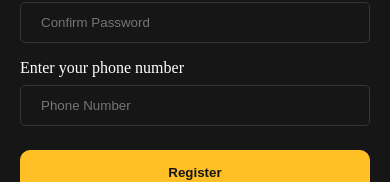
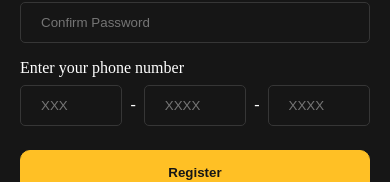
Before and after one commit to Ryugi62/como_website, a Vue app in the folder web/: page /register in a window 390 px wide. Shown: the part 493-675 px from the top of the page. Built offline with nearby package versions, Linux system fonts and the light colour scheme.

Commit message:
feat : change phone input form and check feat

```diff
--- a/web/src/views/RegisterView.vue
+++ b/web/src/views/RegisterView.vue
@@ -55,13 +55,31 @@
 
         <div class="input-wrapper">
           <label for="phone">Enter your phone number</label>
-          <input
-            id="phone"
-            v-model="phone"
-            type="tel"
-            class="input-field"
-            placeholder="Phone Number"
-          />
+          <div class="phone-input">
+            <input
+              id="phone1"
+              v-model="phone1"
+              type="tel"
+              class="input-field"
+              placeholder="XXX"
+            />
+            <span>-</span>
+            <input
+              id="phone2"
+              v-model="phone2"
+              type="tel"
+              class="input-field"
+              placeholder="XXXX"
+            />
+            <span>-</span>
+            <input
+              id="phone3"
+              v-model="phone3"
+              type="tel"
+              class="input-field"
+              placeholder="XXXX"
+            />
+          </div>
         </div>
 
         <button type="submit" class="button como-button1 submit-button">
@@ -86,6 +104,9 @@ export default {
       password: "",
       confirmPassword: "",
       phone: "",
+      phone1: "",
+      phone2: "",
+      phone3: "",
     };
   },
   methods: {
@@ -95,8 +116,10 @@ export default {
         return alert("비밀번호가 일치하지 않습니다.");
       }
 
+      // Combine phone number parts
+      this.phone = `${this.phone1}-${this.phone2}-${this.phone3}`;
       // Check if phone number is valid
-      if (!this.phone.match(/^\d{3}-\d{3,4}-\d{4}$/)) {
+      if (!this.phone.match(/^\d{2,3}-\d{3,4}-\d{3,4}$/)) {
         return alert("올바른 전화번호 형식이 아닙니다.");
       }
 
@@ -204,6 +227,12 @@ export default {
   margin-bottom: 0.5rem;
 }
 
+.phone-input {
+  gap: 0.5rem;
+  display: flex;
+  align-items: center;
+}
+
 .input-field {
   width: 100%;
   padding: 12px 20px;
```
